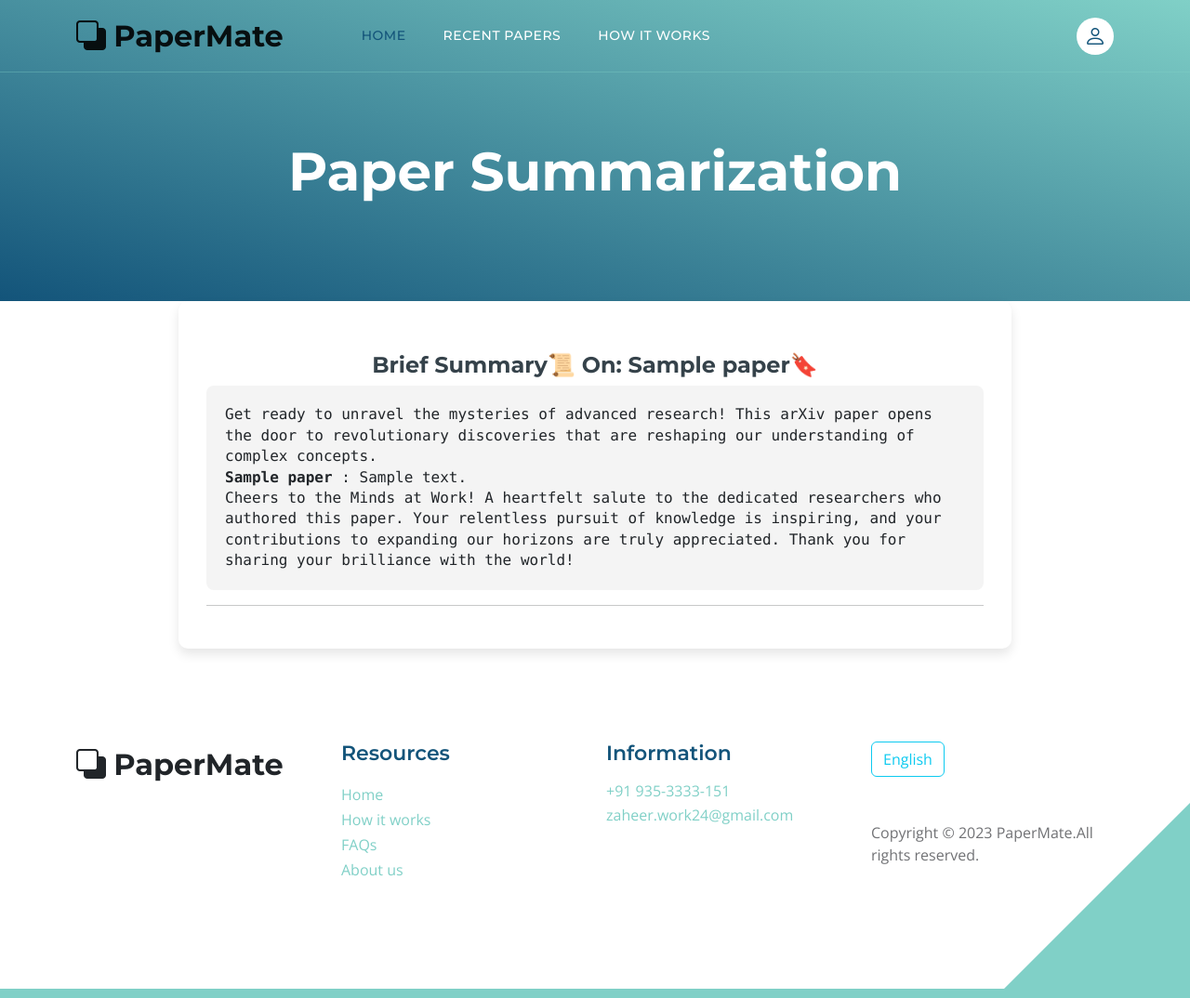
After one commit to Zaheer-10/PaperMate-RecSys, a Django app: a page that uses PaperMate_ui/GUI/templates/summarization.html in a window 1280 px wide. The commit adds this page. Shown: the whole page at 93% size. Run offline with Django 4.2, Linux system fonts and the light colour scheme; tables that the repository leaves empty hold one stand-in row (values such as "Sample post"); some libraries are stand-ins or nearby versions.

Commit message:
Added Summarization to featuresummarization branch
Summarization part is completed also added to save in the db.

```diff
--- a/PaperMate_ui/GUI/models.py
+++ b/PaperMate_ui/GUI/models.py
@@ -21,7 +21,6 @@ class Paper(models.Model):
             return
 
         csv_file_path = Path(r"C:\Users\soulo\PaperMate\data\Filtered_arxiv_papers.csv")
-
         # Check if the CSV file exists
         if csv_file_path.exists():
             with open(csv_file_path, 'r' , encoding='utf-8') as file:
--- a/PaperMate_ui/GUI/templates/recommendations.html
+++ b/PaperMate_ui/GUI/templates/recommendations.html
@@ -90,6 +90,7 @@
                                 target="_blank">Read Full Paper</a>
 
 
+                            <a id="summarizeButton" href="{% url 'summarize_paper' paper_id=paper.ids  %}" class="btn custom-btn mt-3 glow " style="align-self: flex-start;"target="_blank" >Summarize Here</a>
 
 
 
--- /dev/null
+++ b/PaperMate_ui/GUI/templates/summarization.html
@@ -0,0 +1,67 @@
+{% extends "base.html" %}
+{% load static %}
+{% block title %}Summarization{% endblock %}
+{% block details %}
+<style>
+    .content-container {
+        max-width: 70%;
+        margin-top: 2rem;
+        margin: 0 auto;
+        padding: 30px;
+        background-color: white;
+        border-radius: 10px;
+        box-shadow: 0px 6px 12px rgba(0, 0, 0, 0.1);
+    }
+
+    .title {
+        margin-top: 0;
+        font-size: 32px;
+        color: #35424a;
+    }
+
+    .section-title {
+        margin-top: 25px;
+        font-size: 24px;
+        color: #35424a;
+    }
+
+    .paragraph {
+        margin: 15px 0;
+        font-size: 18px;
+        line-height: 1.6;
+    }
+
+    .code-block {
+        background-color: #f4f4f4;
+        padding: 20px;
+        border-radius: 8px;
+        overflow-x: auto;
+        font-size: 16px;
+        line-height: 1.4;
+        white-space: pre-wrap;
+    }
+</style>
+
+
+<header class="site-header d-flex flex-column justify-content-center align-items-center">
+    <h1 class="mb-4 text-center text-white">Paper Summarization</h1>
+</header>
+
+<div class="content-container">
+
+    <h2 class="section-title text-center"> Brief Summary📜 On: <b>{{paper.title}}🔖</b></h2>
+    {% if search_error %}
+    <p class="error-message">{{ error_message }}</p>
+    <h3 class="section-title">Suggestions:</h3>
+    <ul class="suggestions">
+        {% for suggestion in suggestions %}
+        <li>{{ suggestion }}</li>
+        {% endfor %}
+    </ul>
+    {% else %}
+    <pre
+        class="code-block">Get ready to unravel the mysteries of advanced research! This arXiv paper opens the door to revolutionary discoveries that are reshaping our understanding of complex concepts.<br><b>{{paper.title}}</b> : {{ result }}<br>Cheers to the Minds at Work! A heartfelt salute to the dedicated researchers who authored this paper. Your relentless pursuit of knowledge is inspiring, and your contributions to expanding our horizons are truly appreciated. Thank you for sharing your brilliance with the world!</pre>
+    <hr>
+    {% endif %}
+</div>
+{% endblock %}
--- a/PaperMate_ui/GUI/urls.py
+++ b/PaperMate_ui/GUI/urls.py
@@ -8,6 +8,7 @@ urlpatterns = [
     path('', views.index, name='index'),  # Home page
     path('search/', views.search_papers, name='search_papers'),
     path('recommendations/', views.recommendations, name='recommendations'),
+    path('summarize/<str:paper_id>/', views.summarize_paper, name='summarize_paper'),
 ]
 
 # Serve static files during development
--- a/PaperMate_ui/GUI/views.py
+++ b/PaperMate_ui/GUI/views.py
@@ -1,9 +1,37 @@
+from io import BytesIO
 import pickle
 from pathlib import Path
-from .models import Paper
-from .models import RecentPaper
+import re
+from urllib.parse import urlparse
+
+# Text-Summarization
+import PyPDF2
+import requests
+from io import BytesIO
+from dotenv import load_dotenv
+from datetime import datetime
+from transformers import pipeline
+from urllib.parse import urlparse
+import xml.etree.ElementTree as ET
 from django.shortcuts import render
+from .models import Paper , RecentPaper
+from django.shortcuts import render, get_object_or_404
 from sentence_transformers import SentenceTransformer, util
+from langchain.text_splitter import RecursiveCharacterTextSplitter
+from transformers import T5Tokenizer, T5ForConditionalGeneration
+from langchain.text_splitter import RecursiveCharacterTextSplitter
+
+load_dotenv()
+
+# Text-Summarization Models
+# checkpoint = r"C:\Users\soulo\MACHINE_LEARNING\PaperMate\PaperMate_ui\GUI\LaMini-Flan-T5-248M"
+checkpoint = Path.cwd() / "LaMini-Flan-T5-248M"
+tokenizer = T5Tokenizer.from_pretrained(checkpoint , local_files_only=True)
+base_model = T5ForConditionalGeneration.from_pretrained(checkpoint , local_files_only=True)
+pipe_sum = pipeline('summarization', model=base_model, tokenizer=tokenizer, max_length=512, min_length=50)
+
+
+
 
 
 def index(request):
@@ -124,3 +152,89 @@ def recommendations(request):
     # Retrieving all papers from the 'Paper' model.
     papers = Paper.objects.all()
     return render(request, 'recommendations.html', {'papers': papers})
+
+# -------------------------------------Summarization-------------------------------------------------------
+
+def dynamic_chunk_text(text, max_chunk_size):
+    chunks = []
+    chunk_start = 0
+    while chunk_start < len(text):
+        chunk_end = min(chunk_start + max_chunk_size, len(text))
+        chunks.append(text[chunk_start:chunk_end])
+        chunk_start = chunk_end
+    return chunks
+
+def chunk_text(text, chunk_size):
+    return [text[i:i + chunk_size] for i in range(0, len(text), chunk_size)]
+
+def validate_url(url):
+    parsed_url = urlparse(url)
+    return parsed_url.scheme and parsed_url.netloc and parsed_url.path.endswith('.pdf')
+
+def summarize_paper(request, paper_id):
+    """
+    Retrieve and render recommended research paper summaries for display on the summarization page r.
+
+    Args:
+        request (HttpRequest): The HTTP request made by the user(summarize).
+        paper_id (int): Identifier for the specific paper being summarized (corresponding Paper ID).
+
+    Returns:
+        HttpResponse: The rendered HTML content displaying the summarized research paper.
+    """
+    try:
+        paper = get_object_or_404(Paper, ids=paper_id)
+        if paper.summary :
+            context = {
+                'paper': paper,
+                'result': paper.summary
+            }
+            return render(request, 'summarization.html', context)
+        pdf_url = f"https://arxiv.org/pdf/{paper.ids}.pdf"
+        if not validate_url(pdf_url):
+            raise ValueError("Invalid PDF URL")
+        response = requests.get(pdf_url)
+        pdf_content = response.content
+        paper.pdf_content = pdf_content
+        paper.save()
+        pdf_reader = PyPDF2.PdfReader(BytesIO(pdf_content))
+        start_page = 1
+        end_page = min(start_page + 5, len(pdf_reader.pages))
+        extracted_text = "".join(page.extract_text() for page in pdf_reader.pages[start_page:end_page])
+        text_splitter = RecursiveCharacterTextSplitter(chunk_size=500, chunk_overlap=100)
+        text_chunks = text_splitter.split_text(extracted_text)
+        final_text = "".join(text_chunks)
+        final_text = re.sub(r'[^a-zA-Z0-9\s]', '', final_text)
+        final_text = re.sub(r'\S*@\S*\s?', '', final_text)
+        final_text = final_text.rstrip()
+        result = pipe_sum(final_text)[0]['summary_text']
+
+        # result = pipe_sum(final_text)[0]['summary_text']
+        # summaries = []
+        # for chunk in text_chunks:
+        #     max_length = int(len(chunk) * 0.75)
+        #     summary = pipe_sum(chunk , max_length=max_length)
+        #     summaries.append(summary[0]['summary_text'])
+        # result = "\n".join(summaries)
+
+        paper.summary = result
+        paper.save()
+        context = {
+            'paper': paper,
+            'result': result
+        }
+        return render(request, 'summarization.html', context)
+
+    except Exception as e:
+        error_message = f"Oops, something went wrong: {str(e)}"
+        suggestions = [
+            "While processing lost connection please check your internet connection",
+            "Oops! memory overloaded",
+            "Extremely sorry! Please try again"
+        ]
+        context = {
+            'search_error': True,
+            'error_message': error_message,
+            'suggestions': suggestions,
+        }
+        return render(request, 'recommendation.html', context)
--- a/PaperMate_ui/PaperMate_ui/settings.py
+++ b/PaperMate_ui/PaperMate_ui/settings.py
@@ -87,7 +87,7 @@ DATABASES = {
         'ENGINE': 'django.db.backends.postgresql',
         'NAME': 'arxiv_papers',      # Database name
         'USER': 'postgres',          # Database user
-        'PASSWORD': 'PaperMate',     # Database password
+        'PASSWORD': 'root',     # Database password
         'HOST': 'localhost',         # Database host (localhost in this case)
         'PORT': '',              # Database port (default PostgreSQL port)
     }
```
